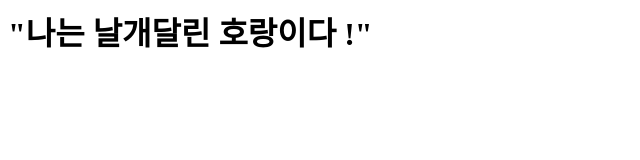
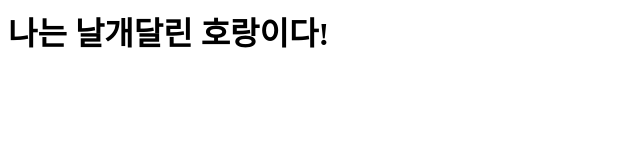
Before and after one commit to DGChoi3904/first, a plain HTML site: page index.html in a window 1280 px wide. Shown: the whole page, without its empty margins (0-640 px from the left). Drawn offline with Linux system fonts and the light colour scheme.

Commit message:
쌍따옴표를 지워봄
쌍따옴표가 404에러를 내는지 확인하기 위해서.

```diff
--- a/index.html
+++ b/index.html
@@ -2,6 +2,6 @@
 <head>
 </head>
 <body>
-  <h1>"나는 날개달린 호랑이다 !"</h1>
+  <h1>나는 날개달린 호랑이다!</h1>
 </body>
 </html>
```
